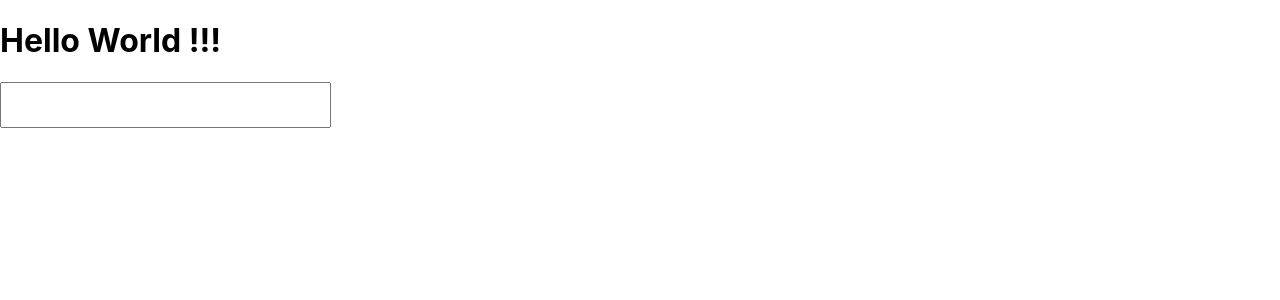
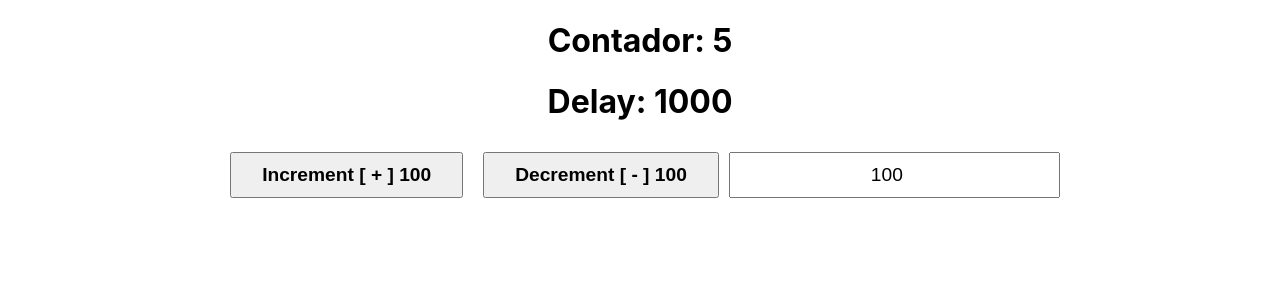
Before and after one commit to ThaisAlves7/curso-reactjs-nextjs-hooks, a React (Create React App) app: page / in a window 1280 px wide. Shown: the top 300 px of the page. Built offline with nearby package versions, Linux system fonts and the light colour scheme.

Commit message:
Criando meu proprio hook

```diff
--- a/src/App.css
+++ b/src/App.css
@@ -59,4 +59,5 @@
 input {
   padding: 10px 40px;
   font-size: 1.2em;
+  text-align: center;
 }
--- a/src/App.js
+++ b/src/App.js
@@ -1,76 +1,56 @@
 import './App.css';
 
-import P from 'prop-types';
-import { createContext, useContext, useReducer, useRef } from 'react';
+import { useEffect, useRef, useState } from 'react';
 
-// actions.js
-export const actions = {
-  CHANGE_TITLE: 'CHANGE_TITLE',
+// Meu hook
+const useMyHook = (cb, delay = 1000) => {
+  const savedCb = useRef();
+
+  useEffect(() => {
+    savedCb.current = cb;
+  }, [cb]);
+
+  useEffect(() => {
+    const interval = setInterval(() => {
+      savedCb.current();
+    }, delay);
+
+    return () => clearInterval(interval);
+  }, [delay]);
 };
 
-// data.js
-export const globalState = {
-  title: 'Hello World !!!',
-  body: 'O paragrafo',
-  counter: 0,
-};
+function App() {
+  const [counter, setCounter] = useState(0);
+  const [delay, setDelay] = useState(1000);
+  const [incrementor, setIncrementor] = useState(100);
 
-// reducer.js
-export const reducer = (state, action) => {
-  switch (action.type) {
-    case actions.CHANGE_TITLE: {
-      console.log('Mudar Titulo');
-      return { ...state, title: action.payload };
-    }
-
-    default:
-      break;
-  }
-  return { ...state };
-};
-
-// AppContext.jsx
-export const Context = createContext();
-export const AppContext = ({ children }) => {
-  const [state, dispatch] = useReducer(reducer, globalState);
-
-  const changeTitle = (payload) => {
-    dispatch({ type: actions.CHANGE_TITLE, payload });
-  };
+  useMyHook(() => setCounter((c) => c + 1), delay);
 
   return (
-    <Context.Provider value={{ state, changeTitle }}>
-      {children}
-    </Context.Provider>
-  );
-};
-
-//H1/index.jsx
-export const H1 = () => {
-  const context = useContext(Context);
-  const inputRef = useRef();
-
-  return (
-    <>
-      <h1 onClick={() => context.changeTitle(inputRef.current.value)}>
-        {context.state.title}
-      </h1>
-      <input type="text" ref={inputRef} />
-    </>
-  );
-};
-
-// App.jsx
-function App() {
-  return (
-    <AppContext>
-      <H1 />
-    </AppContext>
+    <div className="App">
+      <h1>Contador: {counter}</h1>
+      <h1>Delay: {delay}</h1>
+      <button
+        onClick={() => {
+          setDelay((d) => d + incrementor);
+        }}
+      >
+        Increment [ + ] {incrementor}
+      </button>
+      <button
+        onClick={() => {
+          setDelay((d) => d - incrementor);
+        }}
+      >
+        Decrement [ - ] {incrementor}
+      </button>
+      <input
+        type="number"
+        value={incrementor}
+        onChange={(e) => setIncrementor(Number(e.target.value))}
+      />
+    </div>
   );
 }
 
-AppContext.propTypes = {
-  children: P.node,
-};
-
 export default App;
```
